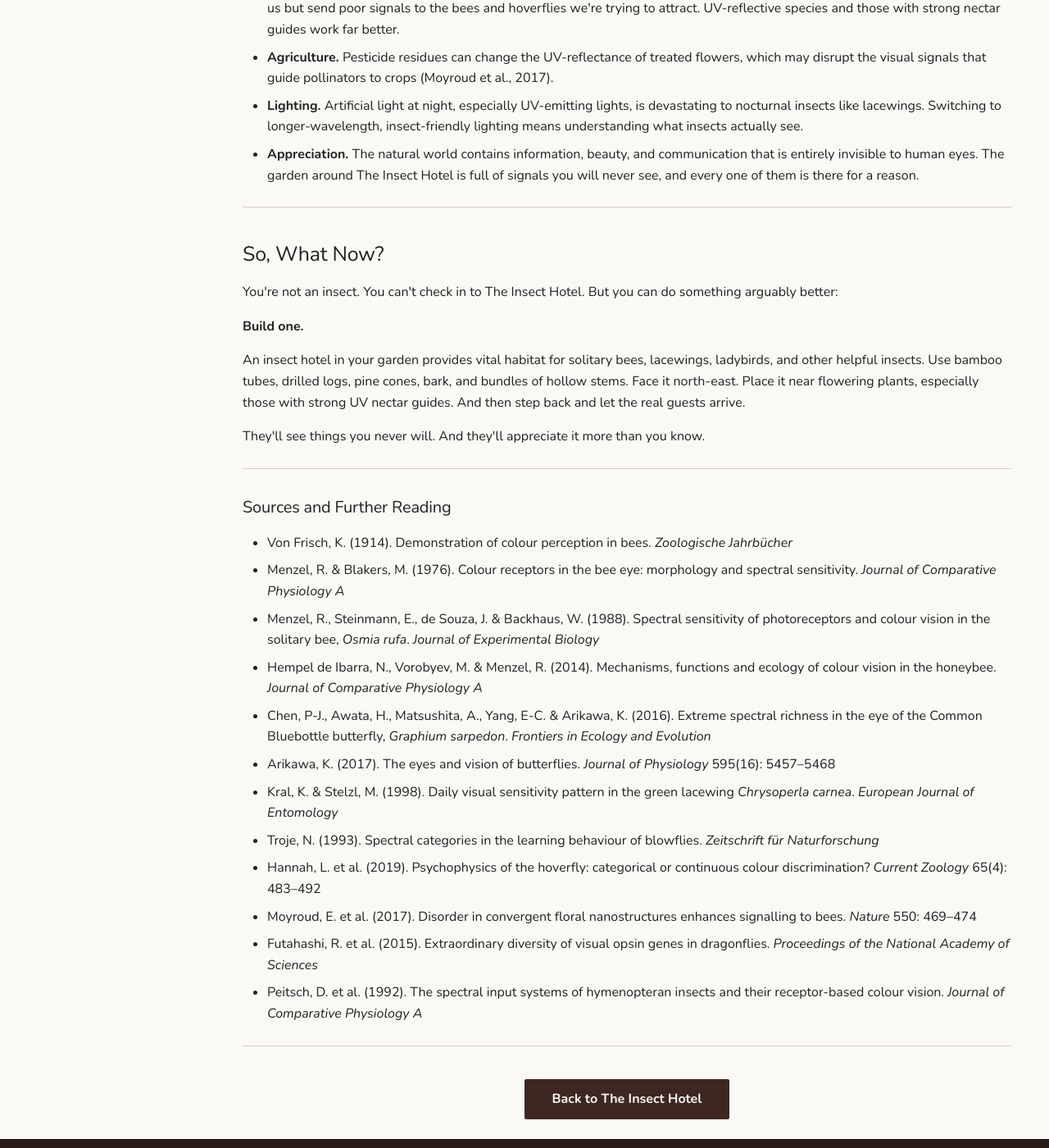
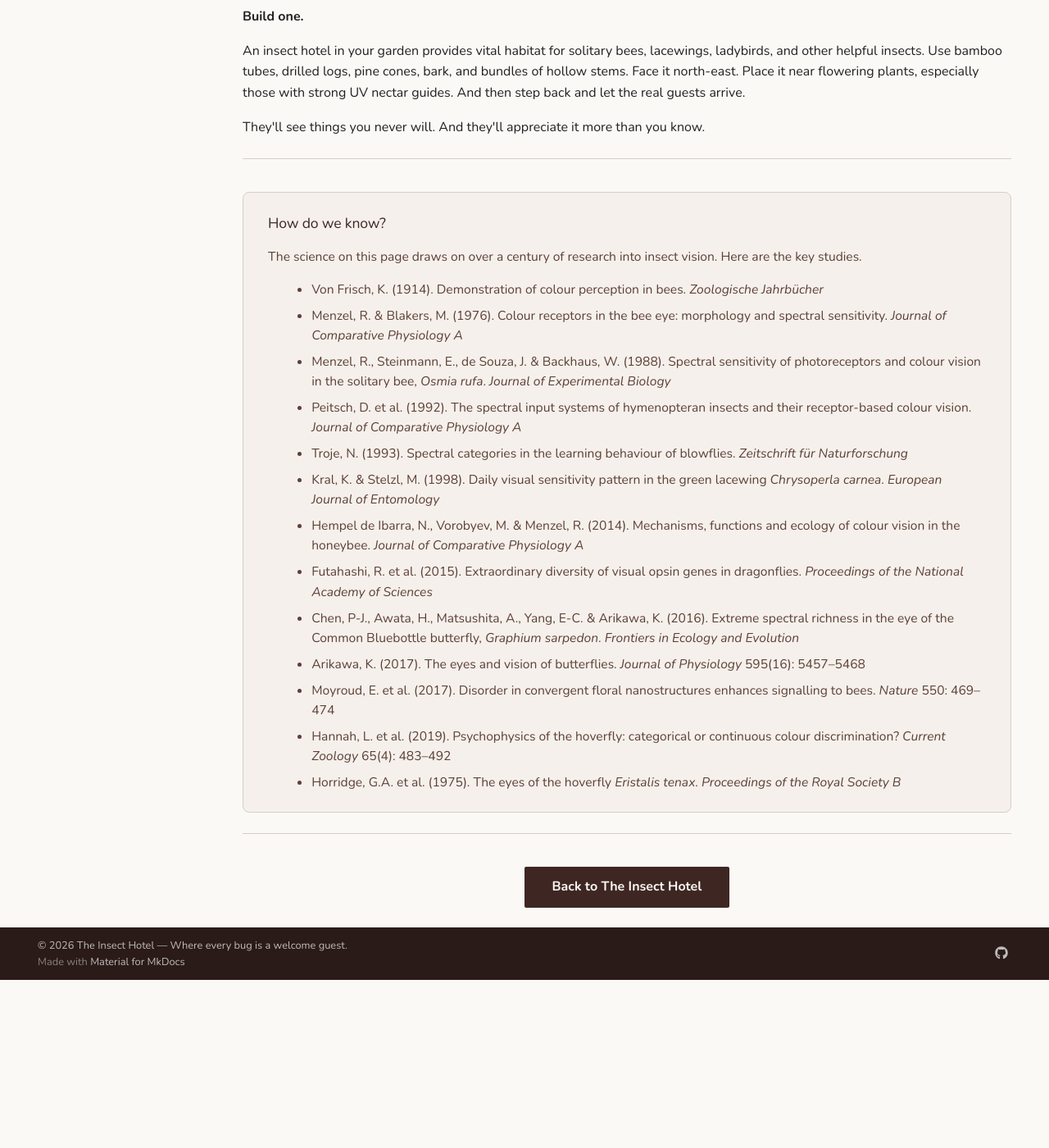
Before and after one commit to JonathanCGill/the-insect-hotel, an MkDocs documentation site: the page built from docs/not-an-insect.md, in a window 1280 px wide and 1400 px high, scrolled down 7705 px. Shown: the whole window at 82% size. Built offline with MkDocs 1.6.1 and Material for MkDocs 9.7.7, drawn with Linux system fonts in a browser that asks for light colours; after the commit the page ends 8900 px from its top, so only the background shows below that; some of the changed text lies outside the part shown.

Commit message:
Move inline source citations to styled references block at page bottom
- Remove inline *Source:...* citations from not-an-insect.md body text
- Collect all references into a single "How do we know?" block at page bottom
- Add .references CSS class with smaller font, warm background, and border

https://claude.ai/code/session_015FAK1tTbgb3LuakEWtjhqD

```diff
--- a/docs/assets/css/custom.css
+++ b/docs/assets/css/custom.css
@@ -298,3 +298,32 @@ body,
   color: #fff;
   transform: translateY(-2px);
 }
+
+/* References / "How do we know?" block */
+.references {
+  font-size: 0.78rem;
+  line-height: 1.55;
+  color: #5D4037;
+  background-color: #F5F0EB;
+  border: 1px solid #D7CCC8;
+  border-radius: 0.4rem;
+  padding: 1.2rem 1.5rem;
+  margin-top: 2rem;
+}
+
+.references h3 {
+  font-size: 0.88rem;
+  margin-top: 0;
+  margin-bottom: 0.6rem;
+  color: #3E2723;
+}
+
+.references ol,
+.references ul {
+  margin: 0;
+  padding-left: 1.2rem;
+}
+
+.references li {
+  margin-bottom: 0.3rem;
+}
--- a/docs/not-an-insect.md
+++ b/docs/not-an-insect.md
@@ -61,24 +61,16 @@ have three, but shifted toward shorter wavelengths:
 | M (medium) | 436 nm | Blue |
 | L (long) | 544 nm | Green |
 
-*Source: Peitsch et al., 1992; confirmed by cell recordings, Menzel & Blakers,
-1976.*
-
 This means bees can see ultraviolet light but **cannot see red**. A red poppy
 looks dark and colourless to a bee. But a white clover flower, plain to us,
 blazes with UV patterns that guide the bee straight to the nectar.
 
 **Randolf Menzel** at Freie Universität Berlin spent decades building on von
 Frisch's work. He confirmed three-colour vision through electrical measurements
-of bee eyes (Menzel, 1975; Menzel & Blakers, 1976) and mapped how the bee brain
-processes colour. His lab showed that bee colour vision shares basic features
-with human colour vision (colour constancy, colour opponency, and separate
-handling of colour and brightness) but works in a completely different range of
-light.
-
-*Key source: Hempel de Ibarra, Vorobyev & Menzel (2014), "Mechanisms, functions
-and ecology of colour vision in the honeybee", Journal of Comparative
-Physiology A.*
+of bee eyes and mapped how the bee brain processes colour. His lab showed that
+bee colour vision shares basic features with human colour vision (colour
+constancy, colour opponency, and separate handling of colour and brightness) but
+works in a completely different range of light.
 
 ---
 
@@ -109,10 +100,6 @@ Tests showed that *Osmia rufa* tells colours apart **at least as well as the
 honeybee**, and possibly better. In colour-choice tests, solitary bees matched
 honeybee results precisely, while stingless bees (*Melipona quadrifasciata*, a
 South American species) did worse in the violet-blue range.
-
-*Source: Menzel et al. (1988), "Spectral sensitivity of photoreceptors and
-colour vision in the solitary bee, Osmia rufa", Journal of Experimental
-Biology.*
 
 Research on leafcutter bees (*Megachile rotundata*, a Eurasian species studied
 for its navigation skills) has focused more on visual navigation. They learn the
@@ -160,10 +147,6 @@ light sensors support **four-colour vision** (UV, blue, green, red). This allows
 it to tell wavelengths apart as finely as **1–2 nanometres** in certain ranges.
 That rivals human ability.
 
-*Source: Chen, Awata, Matsushita, Yang & Arikawa (2016), Frontiers in Ecology
-and Evolution. Also: Arikawa (2017), "The eyes and vision of butterflies",
-Journal of Physiology.*
-
 **What this means for The Insect Hotel:** A butterfly passing through the garden
 sees the hibiscus and Brunfelsia flowers in a richer palette than you can
 imagine. Not just the pinks and purples you see, but extra channels of UV
@@ -180,10 +163,9 @@ visual system differs again. Flies have **four types of light sensor**, arranged
 in a very different layout from bees.
 
 Electrical studies on *Eristalis tenax* (the dronefly, a common hoverfly) found
-sensors peaking at **330 nm, 340 nm, 460 nm, and 540 nm** (Horridge et al.,
-1975). Their colour processing follows the **Troje model** (Troje, 1993), which
-divides fly colour space into four zones: UV, Blue, Green, and a theoretical
-Purple.
+sensors peaking at **330 nm, 340 nm, 460 nm, and 540 nm**. Their colour
+processing divides fly colour space into four zones: UV, Blue, Green, and a
+theoretical Purple.
 
 But hoverflies have a striking quirk: they are **born with an unshakeable love
 of yellow**. *Eristalis* that have never seen a flower will reach out their
@@ -191,10 +173,9 @@ tongue toward yellow things and land on yellow surfaces. This preference can't
 be overridden by training. Even flies raised on blue-coloured food still prefer
 yellow.
 
-Recent research by Hannah et al. (2019, *Current Zoology*) showed that despite
-the zone-based structure of fly colour processing, hoverflies actually tell
-colours apart along a **smooth scale**, more like bees than scientists
-previously thought.
+Recent research has shown that despite the zone-based structure of fly colour
+processing, hoverflies actually tell colours apart along a **smooth scale**,
+more like bees than scientists previously thought.
 
 **What this means for The Insect Hotel:** When a hoverfly arrives, it heads
 first for yellow flowers in the garden. The Brunfelsia's purple blooms may be
@@ -214,18 +195,14 @@ sensor. This lets them see in near-darkness. (The Western Cape species is
 below was done on the European *C. carnea*, but the eye design is shared across
 the group.)
 
-**Kral & Stelzl (1998)** showed that the sensitivity of *Chrysoperla carnea*'s
-compound eyes changes hugely through the day: **highest at midnight, lowest at
-noon**. The biggest shift happens in the blue-green to green range. The eye does
-this by physically adjusting its opening, widening it at night to let in more
-light.
+Research has shown that the sensitivity of *Chrysoperla carnea*'s compound eyes
+changes hugely through the day: **highest at midnight, lowest at noon**. The
+biggest shift happens in the blue-green to green range. The eye does this by
+physically adjusting its opening, widening it at night to let in more light.
 
 Studies of related insects (owlflies, *Ascalaphus*) found peak sensitivity in
 the **green** (520 nm) for the large sensor cells and in the **UV** (343 nm) for
 the smaller cells. *Chrysoperla*'s eyes are similarly tuned.
-
-*Source: Kral & Stelzl (1998), "Daily visual sensitivity pattern in the green
-lacewing Chrysoperla carnea", European Journal of Entomology.*
 
 **What this means for The Insect Hotel:** A lacewing arriving at dusk sees the
 hotel in a way no daytime visitor does. Its superposition eyes pull in the
@@ -280,20 +257,17 @@ buttercups to evening primroses and marsh marigolds.
 
 ### The blue halo
 
-In 2017, **Moyroud, Wenzel, Middleton** and colleagues at Cambridge published
-a remarkable finding in *Nature*: many flowers produce a **"blue halo"** caused
-by tiny, disordered ridges on their petal surfaces. These nano-ridges are
-slightly uneven, imperfect in ways that are the same across unrelated flower
-families. They scatter light mostly at **short wavelengths (UV and blue)**.
+In 2017, researchers at Cambridge published a remarkable finding in *Nature*:
+many flowers produce a **"blue halo"** caused by tiny, disordered ridges on
+their petal surfaces. These nano-ridges are slightly uneven, imperfect in ways
+that are the same across unrelated flower families. They scatter light mostly at
+**short wavelengths (UV and blue)**.
 
 The researchers made artificial flowers with different levels of surface texture
 and tested foraging bumblebees. The bees could detect and learn to use the blue
 halo, even when the underlying pigment colour was the same. These tiny
 structures had evolved, independently and repeatedly, to produce a visual signal
 aimed **specifically at insect pollinators**.
-
-*Source: Moyroud et al. (2017), "Disorder in convergent floral nanostructures
-enhances signalling to bees", Nature 550: 469–474.*
 
 ---
 
@@ -358,8 +332,7 @@ Understanding insect vision has real-world effects:
   the bees and hoverflies we're trying to attract. UV-reflective species and
   those with strong nectar guides work far better.
 - **Agriculture.** Pesticide residues can change the UV-reflectance of treated
-  flowers, which may disrupt the visual signals that guide pollinators to crops
-  (Moyroud et al., 2017).
+  flowers, which may disrupt the visual signals that guide pollinators to crops.
 - **Lighting.** Artificial light at night, especially UV-emitting lights, is
   devastating to nocturnal insects like lacewings. Switching to longer-wavelength,
   insect-friendly lighting means understanding what insects actually see.
@@ -387,20 +360,28 @@ They'll see things you never will. And they'll appreciate it more than you know.
 
 ---
 
-### Sources and Further Reading
+<div class="references" markdown>
+
+### How do we know?
+
+The science on this page draws on over a century of research into insect vision.
+Here are the key studies.
 
 - Von Frisch, K. (1914). Demonstration of colour perception in bees. *Zoologische Jahrbücher*
 - Menzel, R. & Blakers, M. (1976). Colour receptors in the bee eye: morphology and spectral sensitivity. *Journal of Comparative Physiology A*
 - Menzel, R., Steinmann, E., de Souza, J. & Backhaus, W. (1988). Spectral sensitivity of photoreceptors and colour vision in the solitary bee, *Osmia rufa*. *Journal of Experimental Biology*
+- Peitsch, D. et al. (1992). The spectral input systems of hymenopteran insects and their receptor-based colour vision. *Journal of Comparative Physiology A*
+- Troje, N. (1993). Spectral categories in the learning behaviour of blowflies. *Zeitschrift für Naturforschung*
+- Kral, K. & Stelzl, M. (1998). Daily visual sensitivity pattern in the green lacewing *Chrysoperla carnea*. *European Journal of Entomology*
 - Hempel de Ibarra, N., Vorobyev, M. & Menzel, R. (2014). Mechanisms, functions and ecology of colour vision in the honeybee. *Journal of Comparative Physiology A*
+- Futahashi, R. et al. (2015). Extraordinary diversity of visual opsin genes in dragonflies. *Proceedings of the National Academy of Sciences*
 - Chen, P-J., Awata, H., Matsushita, A., Yang, E-C. & Arikawa, K. (2016). Extreme spectral richness in the eye of the Common Bluebottle butterfly, *Graphium sarpedon*. *Frontiers in Ecology and Evolution*
 - Arikawa, K. (2017). The eyes and vision of butterflies. *Journal of Physiology* 595(16): 5457–5468
-- Kral, K. & Stelzl, M. (1998). Daily visual sensitivity pattern in the green lacewing *Chrysoperla carnea*. *European Journal of Entomology*
-- Troje, N. (1993). Spectral categories in the learning behaviour of blowflies. *Zeitschrift für Naturforschung*
+- Moyroud, E. et al. (2017). Disorder in convergent floral nanostructures enhances signalling to bees. *Nature* 550: 469–474
 - Hannah, L. et al. (2019). Psychophysics of the hoverfly: categorical or continuous colour discrimination? *Current Zoology* 65(4): 483–492
-- Moyroud, E. et al. (2017). Disorder in convergent floral nanostructures enhances signalling to bees. *Nature* 550: 469–474
-- Futahashi, R. et al. (2015). Extraordinary diversity of visual opsin genes in dragonflies. *Proceedings of the National Academy of Sciences*
-- Peitsch, D. et al. (1992). The spectral input systems of hymenopteran insects and their receptor-based colour vision. *Journal of Comparative Physiology A*
+- Horridge, G.A. et al. (1975). The eyes of the hoverfly *Eristalis tenax*. *Proceedings of the Royal Society B*
+
+</div>
 
 ---
 
```
Also changed, not shown: other parts of docs/not-an-insect.md (+5 -6 lines).
